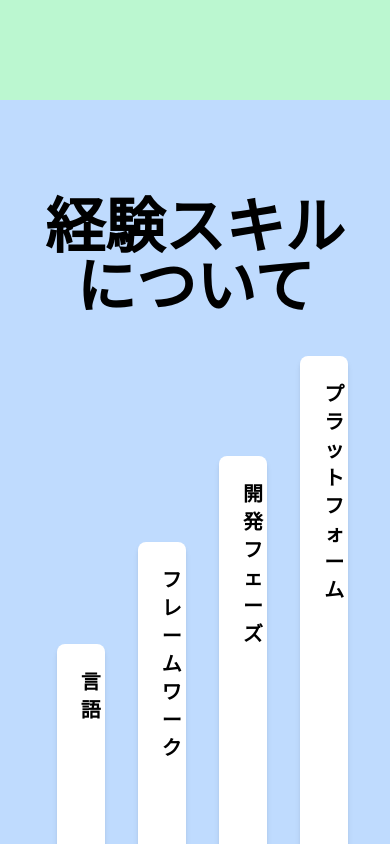
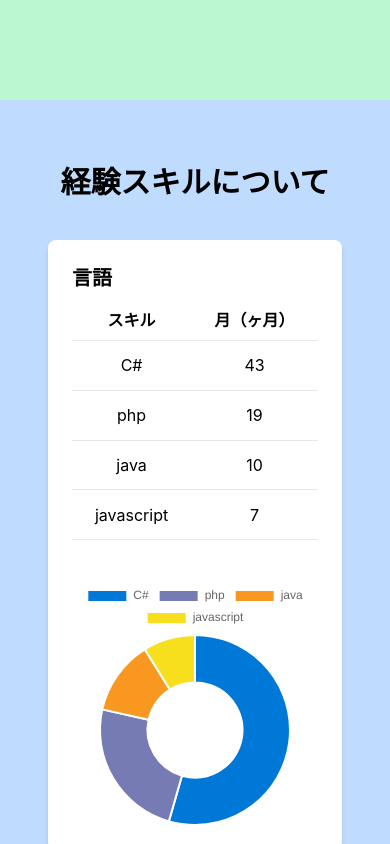
Before and after one commit to sugar2456/portfolio_project, a React (Create React App) app in the folder src/my-portfolio-app/: page / in a window 390 px wide. Shown: the part 1940-2784 px from the top of the page. Built offline with nearby package versions, Linux system fonts and the light colour scheme.

Commit message:
スキル情報をスマホ解像度に対応

```diff
--- a/src/my-portfolio-app/src/pages/sections/Skill.js
+++ b/src/my-portfolio-app/src/pages/sections/Skill.js
@@ -78,9 +78,9 @@ function Skill() {
     };
 
     return (
-        <section id="skill" className="h-screen p-8 bg-blue-200">
-            <h1 className="pt-16 pb-6 text-6xl font-bold text-center">経験スキルについて</h1>
-            <div className="flex items-center justify-center space-x-4">
+        <section id="skill" className="h-auto p-8 bg-blue-200">
+            <h1 className="pt-8 pb-6 text-3xl font-bold text-center sm:pt-16 sm:text-6xl">経験スキルについて</h1>
+            <div className="grid grid-cols-1 gap-4 sm:grid-cols-2 xl:grid-cols-4">
                 <SkillCard title="言語" skills={langSkills} data={langData} />
                 <SkillCard title="フレームワーク" skills={framworkSkills} data={framworkData} />
                 <SkillCard title="開発フェーズ" skills={phaseSkills} data={phaseData} />
--- a/src/my-portfolio-app/src/pages/sections/SkillCard.js
+++ b/src/my-portfolio-app/src/pages/sections/SkillCard.js
@@ -30,7 +30,7 @@ function SkillCard({ title, skills, data }) {
         }
       }, [inView]);
     return (
-        <div ref={ref} className={`w-1/5 p-4 transition duration-[1000ms] ${isVisible ? 'transform translate-y-0 opacity-100' : 'transform translate-y-56 opacity-0'}`}>
+        <div ref={ref} className={`w-90 p-4 transition duration-[1000ms] ${isVisible ? 'transform translate-y-0 opacity-100' : 'transform translate-y-56 opacity-0'}`}>
             <div className="p-6 bg-white rounded-lg shadow-md">
                 <h3 className="mb-2 text-xl font-bold">{title}</h3>
                 <div className="text-center">
```
